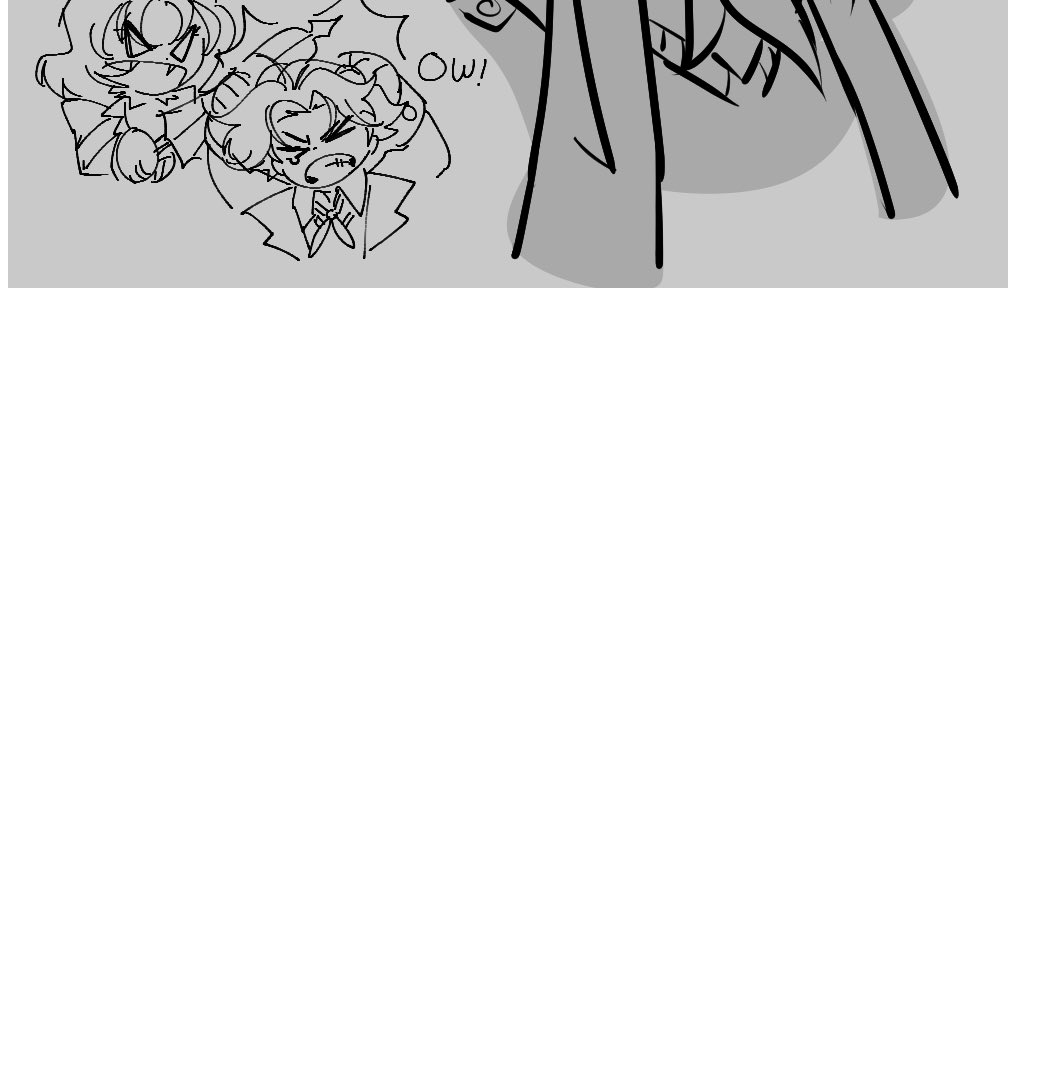
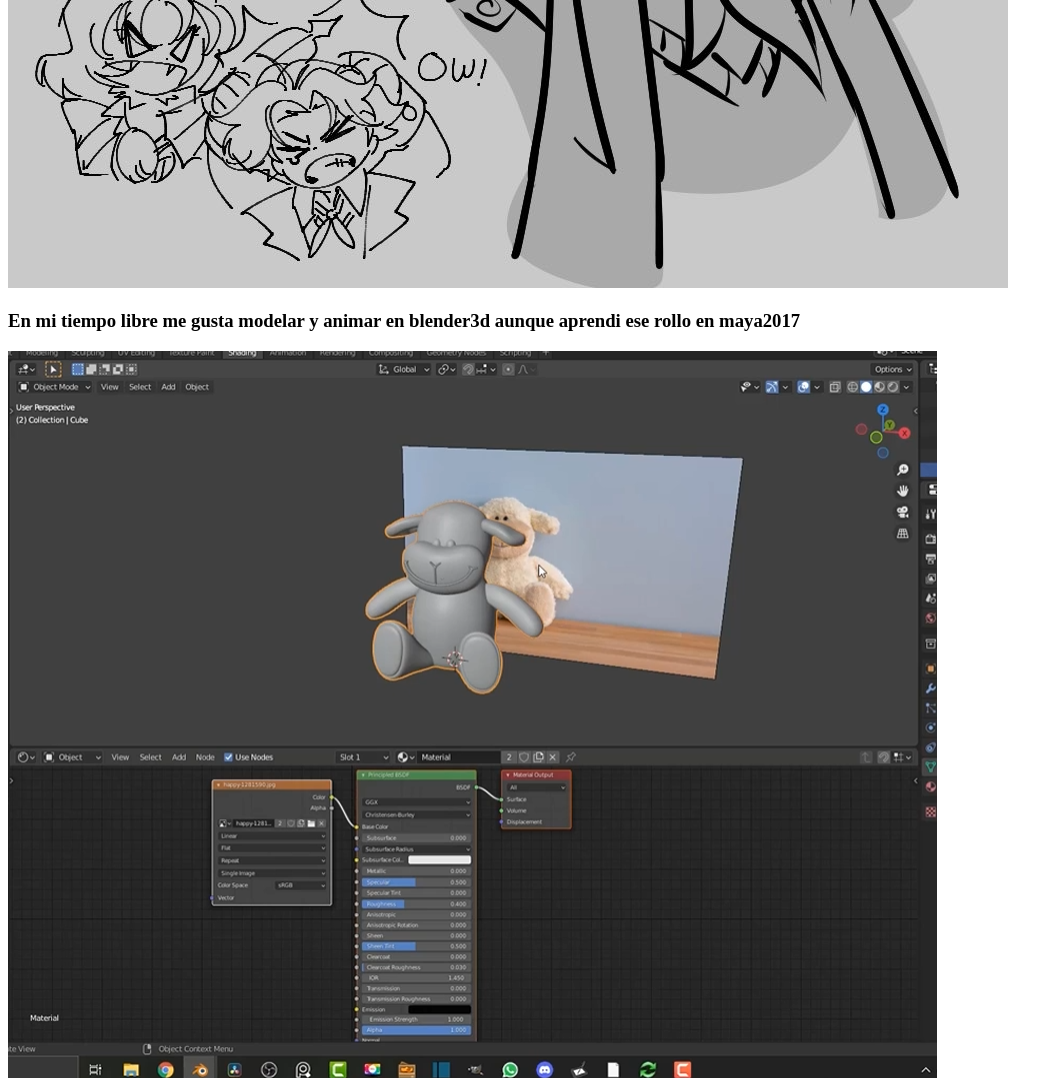
Before and after one commit to DemianDV0/Mi-pagina-de-cosas-que-me-gustan, a plain HTML site: page index.html in a window 1280 px wide. Shown: the part 1760-2850 px from the top of the page, without its empty margins (0-1063 px from the left). Before the commit the page ends 2060 px from the top, so only its background shows below. Drawn offline with Linux system fonts and the light colour scheme.

Commit message:
Agregue otra cosa que me gusta y confirme lo de la imagen con el add, esta vez no se me olvido

```diff
--- a/index.html
+++ b/index.html
@@ -11,5 +11,8 @@
     <img src="Doorman.png" alt="Estadisticas de mi juego">
     <h2>Me gusta dibujar de en vez en cuando, este es uno de mis dibujos</h2>
     <img src="POCKETTTTTT.jpg" alt="Dibujo de Pocket y pocket chibi y mina chibi">
+    <h3>En mi tiempo libre me gusta modelar y animar en blender3d aunque aprendi ese rollo en maya2017</h3>
+    <img src="osito.png" alt="Screenshot de hace tiempo de un proyecto q abandone pero aun tenia lol">
+
 </body>
 </html>
```
Also changed, not shown: osito.png (added).
